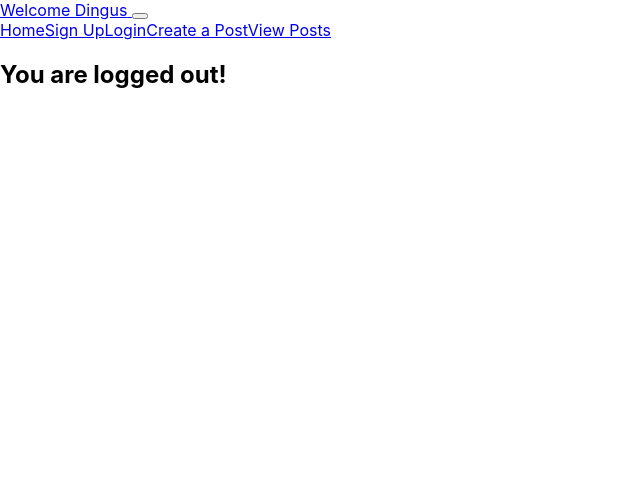
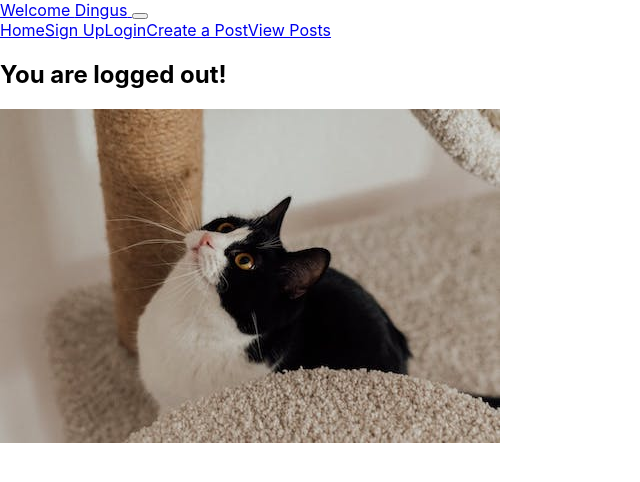
Before and after one commit to Navi-beep/Week8_React_Blog, a React (Create React App) app: page / in a window 1280 px wide. Shown: the top 482 px of the page, without its empty margins (0-640 px from the left). Built offline with nearby package versions, Linux system fonts and the light colour scheme; the HTML template or start-up script is replaced by a standard one.

Commit message:
added cat

```diff
--- a/src/App.js
+++ b/src/App.js
@@ -7,7 +7,7 @@ import Alert from './components/Alert'
 import Login from './components/Login'
 import Createpost from './components/Createpost'
 import Viewposts from './components/Viewposts'
-
+import kitty from './kitty.jpeg'
 
 
       function App() {
@@ -41,6 +41,10 @@ import Viewposts from './components/Viewposts'
                 {message ? <Alert message={message} category={category} flashMessage={flashMessage} /> :null}
                 {loggedIn ? <h2> You are logged in!! </h2> : <h2>You are logged out!</h2>}
 
+                      <div className="kitty">
+                      <img src={kitty}/>
+                      </div>
+
                       <Routes>
 
                       <Route path='/signup' element={<Signup flashMessage={flashMessage}/>} />
--- a/src/index.js
+++ b/src/index.js
@@ -4,6 +4,7 @@ import './index.css';
 import App from './App';
 import reportWebVitals from './reportWebVitals';
 import { BrowserRouter } from 'react-router-dom'
+
 
 const root = ReactDOM.createRoot(document.getElementById('root'));
 root.render(
```
Also changed, not shown: src/kitty.jpeg (added).
